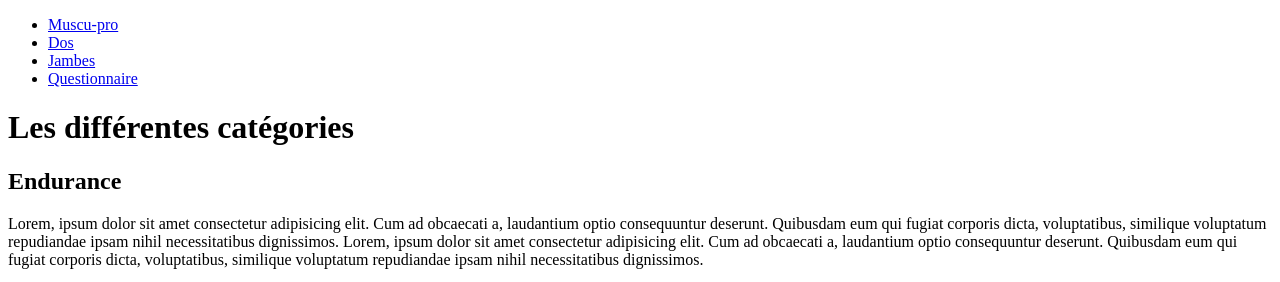
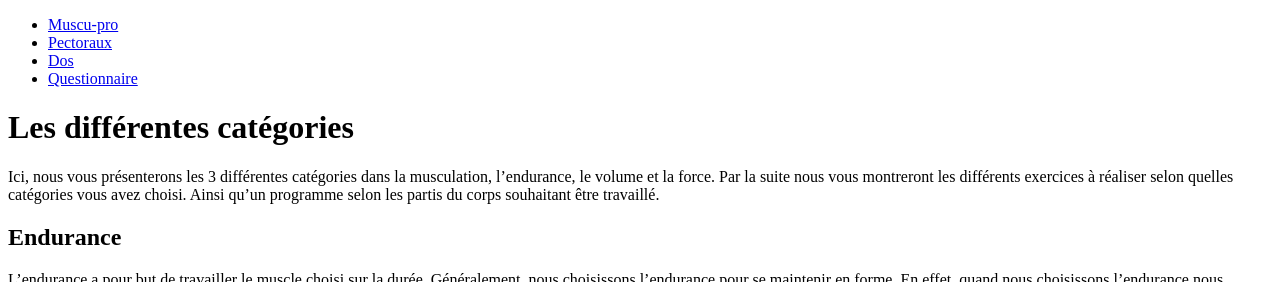
Before and after one commit to yakniou/Muscu-pro, a PHP site: page / in a window 1280 px wide. Shown: the top 282 px of the page. Run offline with PHP 8.4, Linux system fonts and the light colour scheme.

Commit message:
Avancement de la page pec + ajustement du site

```diff
--- a/Index.php
+++ b/Index.php
@@ -1,32 +1,34 @@
 <!DOCTYPE html>
 <html lang="fr">
+
 <head>
     <meta charset="UTF-8">
     <meta name="viewport" content="width=device-width, initial-scale=1.0">
     <title>Muscu-pro</title>
 </head>
+
 <body>
     <header>
         <nav class="menu">
             <ul>
-                <li class="li-accueil"><a href="Index.php?p=Accueil">Muscu-pro</a></li>
-                <li class="li-dos"><a href="Index.php?p=Dos">Dos</a></li>
-                <li class="li-jambe"><a href="Index.php?p=Jambes">Jambes</a></li>
-                <li class="li-questionnaire"><a href="Index.php?p=questionnaire">Questionnaire</a></li>
+                <li class="li-accueil"><a href="Index.php">Muscu-pro</a></li>
+                <li class="li-pectoraux"><a href="Index.php?p=Pectoraux.html">Pectoraux</a></li>
+                <li class="li-dos"><a href="Index.php?p=Dos.html">Dos</a></li>
+                <li class="li-questionnaire"><a href="Index.php?p=questionnaire.php">Questionnaire</a></li>
             </ul>
         </nav>
     </header>
 
+    <?php
+    if (isset($_GET['p']))
+        include("html/" . $_GET['p']);
+    else
+        include("html/Accueil.html");
+    ?>
 
-    <main>
-        <?php
-            if (isset($_GET['p']))
-                include("html/".$_GET['p']).".html";
-            else
-                include("html/Accueil.html");
-        ?>
-    </main>
+    <footer>
+        @ copyright 2023
+    </footer>
+</body>
 
-    <footer> @ copyright 2023 </footer>
-</body>
 </html>
--- a/html/Accueil.html
+++ b/html/Accueil.html
@@ -1,38 +1,37 @@
 <main>
     <h1>Les différentes catégories </h1>
+    <p>Ici, nous vous présenterons les 3 différentes catégories dans la musculation, l’endurance, le volume et la force.
+        Par la suite nous vous montreront les différents exercices à réaliser selon quelles catégories vous avez choisi.
+        Ainsi qu’un programme selon les partis du corps souhaitant être travaillé.</p>
     <div class="div-endurance">
         <h2 class="h2-endurance">Endurance</h2>
-        <p class="p-endurance">Lorem, ipsum dolor sit amet consectetur adipisicing elit. Cum ad obcaecati a, laudantium
-            optio consequuntur
-            deserunt. Quibusdam eum qui fugiat corporis dicta, voluptatibus, similique voluptatum repudiandae ipsam
-            nihil necessitatibus dignissimos.
-            Lorem, ipsum dolor sit amet consectetur adipisicing elit. Cum ad obcaecati a, laudantium optio consequuntur
-            deserunt. Quibusdam eum qui fugiat corporis dicta, voluptatibus, similique voluptatum repudiandae ipsam
-            nihil necessitatibus dignissimos.</p>
+        <p class="p-endurance">L’endurance a pour but de travailler le muscle choisi sur la durée. Généralement, nous
+            choisissons l’endurance pour se maintenir en forme. En effet, quand nous choisissons l’endurance nous
+            travaillons sous 30 à 40 % de notre poids maximum avec beaucoup de répétitions. Il est utile de travailler
+            l’endurance dans plusieurs cas, notamment dans la remise d’une blessure, pour les personnes qui reprennent
+            le sport pour s’y habituer, ou comme dit plutôt pour se maintenir en forme sans pour autant forcer sur le
+            muscle.</p>
         <img class="img-endurance" src="/image/endurance.png" alt="endurance image">
     </div>
 
     <div class="div-volume">
         <img class="img-volume" src="./image/volume.png" alt="volume image">
         <h2 class="h2-volume">Volume</h2>
-        <p class="p-volume">Lorem, ipsum dolor sit amet consectetur adipisicing elit. Cum ad obcaecati a, laudantium
-            optio consequuntur
-            deserunt. Quibusdam eum qui fugiat corporis dicta, voluptatibus, similique voluptatum repudiandae ipsam
-            nihil necessitatibus dignissimos.
-            Lorem, ipsum dolor sit amet consectetur adipisicing elit. Cum ad obcaecati a, laudantium optio consequuntur
-            deserunt. Quibusdam eum qui fugiat corporis dicta, voluptatibus, similique voluptatum repudiandae ipsam
-            nihil necessitatibus dignissimos.</p>
+        <p class="p-volume">Le volume a pour but de ne pas stagner, progresser efficacement sans tomber dans une muscu
+            routine. Quand nous travaillons le volume, nous cherchons une intensité de 50 à 60 % de notre poids max,
+            avec moins de répétition mais assez pour nous fatiguer. Choisissez le volume si vous voulez que, comme son
+            nom l’indique, vos muscles prennent du volume, et que vous soyez plus puissants dans vos performances.
+            Généralement quand nous travaillons le volume, c’est soit, pour la satisfaction de voir son corps changer,
+            soit, avec un sport à coté pour polir vos performances.</p>
     </div>
 
     <div class="div-force">
         <h2 class="h2-force">Force</h2>
-        <p class="p-force">Lorem, ipsum dolor sit amet consectetur adipisicing elit. Cum ad obcaecati a, laudantium
-            optio consequuntur
-            deserunt. Quibusdam eum qui fugiat corporis dicta, voluptatibus, similique voluptatum repudiandae ipsam
-            nihil necessitatibus dignissimos.
-            Lorem, ipsum dolor sit amet consectetur adipisicing elit. Cum ad obcaecati a, laudantium optio consequuntur
-            deserunt. Quibusdam eum qui fugiat corporis dicta, voluptatibus, similique voluptatum repudiandae ipsam
-            nihil necessitatibus dignissimos.</p>
+        <p class="p-force">La force a pour but d’améliorer ses performances et donc progresser grandement en
+            musculation. Si nous optons pour la force, l’objectif est de choquer le muscle avec un très forte intensité
+            a 80 90 %, très peu de répétition mais plus de série. Cela se rapporte à l’explosivité, très utiles dans
+            beaucoup de sports notamment les sports d’arts martiaux, collectifs, raquettes etc. Néanmoins, il faut
+            absolument avoir une préparation au corps avant la séance sous risque de se blesser. </p>
         <img class="img-force" src="./image/force.png" alt="force image">
     </div>
 </main>
--- a/html/Questionnaire.php
+++ b/html/Questionnaire.php
@@ -1,5 +1,5 @@
 <?php
-    include '../php/CalculImc.php';
+    include ('CalculImc.php');
 
     if(isset($_POST["imc_calculer"])){
         if(isset($_POST["imc_poids_kg"]) && isset($_POST["imc_taille_cm"])){
```
Also changed, not shown: html/Dos.html (+3 -23 lines), html/Jambes.html (deleted, +0 -23 lines), html/Pectoraux.html (added, +27 -0 lines), CalculImc.php (renamed from php/CalculImc.php).
